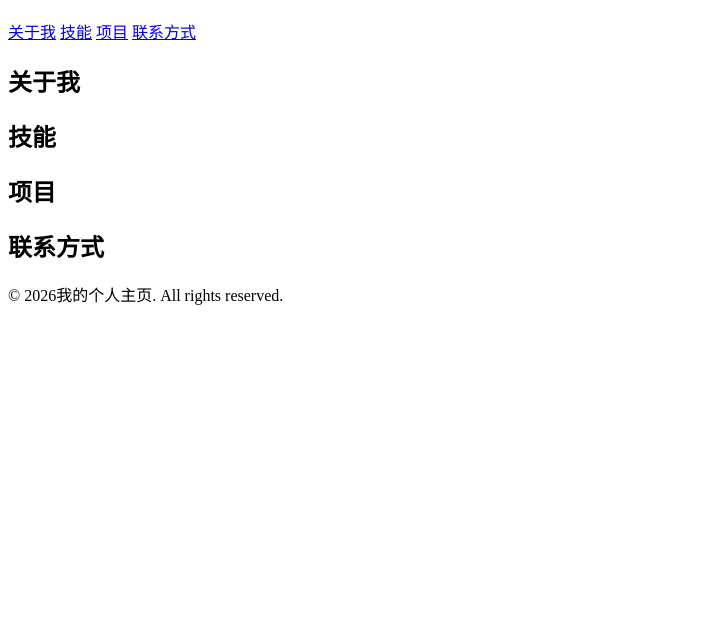
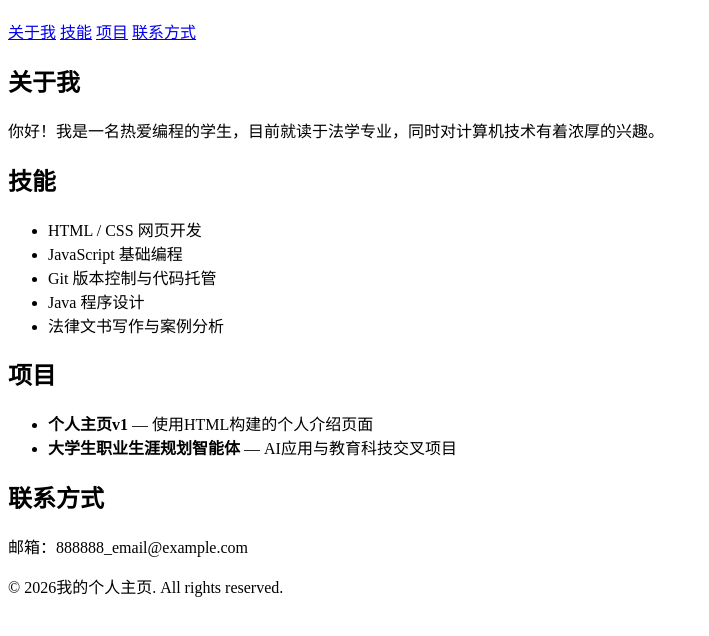
Before and after one commit to mimim00/frontend-practice, a plain HTML site: page index.html in a window 1280 px wide. Shown: the part 70-706 px from the top of the page, without its empty margins (0-709 px from the left). Drawn offline with Linux system fonts and the light colour scheme.

Commit message:
feat: 个人主页v1 - 填充各板块文本内容

```diff
--- a/index.html
+++ b/index.html
@@ -11,6 +11,7 @@
             <h1>我的个人主页</h1>
             <nav>
                 <a href="#about">关于我</a>
+
                 <a href="#skills">技能</a>
                 <a href="#projects">项目</a>
                 <a href="#contact">联系方式</a>
@@ -20,18 +21,31 @@
         <main>
             <section id="about">
                 <h2>关于我</h2>
+                <p>你好！我是一名热爱编程的学生，目前就读于法学专业，同时对计算机技术有着浓厚的兴趣。</p>
             </section>
 
             <section id="skills">
                 <h2>技能</h2>
+                <ul>
+                    <li>HTML / CSS 网页开发</li>
+                    <li>JavaScript 基础编程</li>
+                    <li>Git 版本控制与代码托管</li>
+                    <li>Java 程序设计</li>
+                    <li>法律文书写作与案例分析</li>
+                </ul>
             </section>
 
             <section id="projects">
                 <h2>项目</h2>
+                <ul>
+                    <li><strong>个人主页v1</strong> — 使用HTML构建的个人介绍页面</li>
+                    <li><strong>大学生职业生涯规划智能体</strong> — AI应用与教育科技交叉项目</li>
+                </ul>
             </section>
 
              <section id="contact">
                 <h2>联系方式</h2>
+                 <p>邮箱：888888_email@example.com</p>
             </section>
         </main>
 
```
